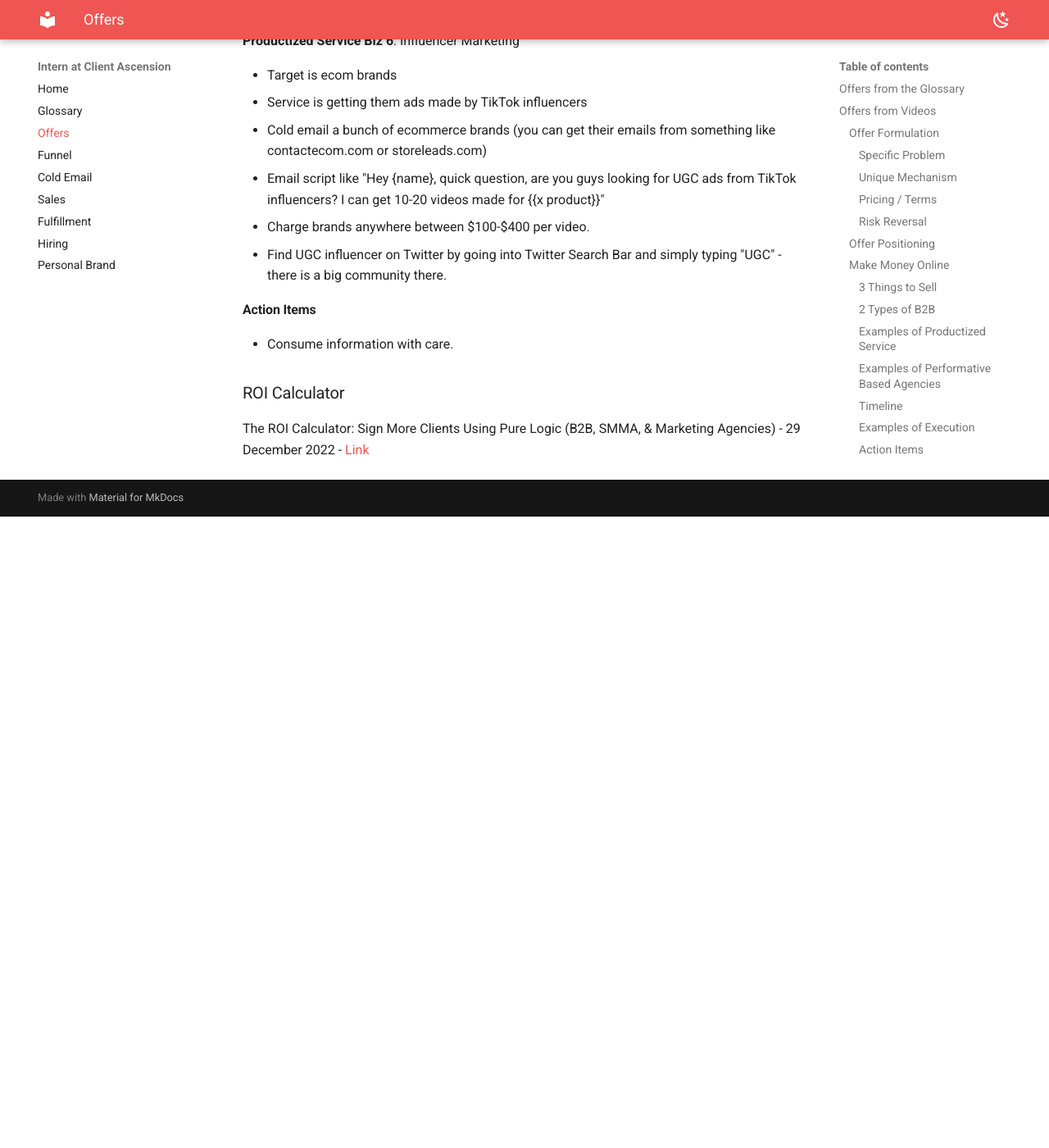
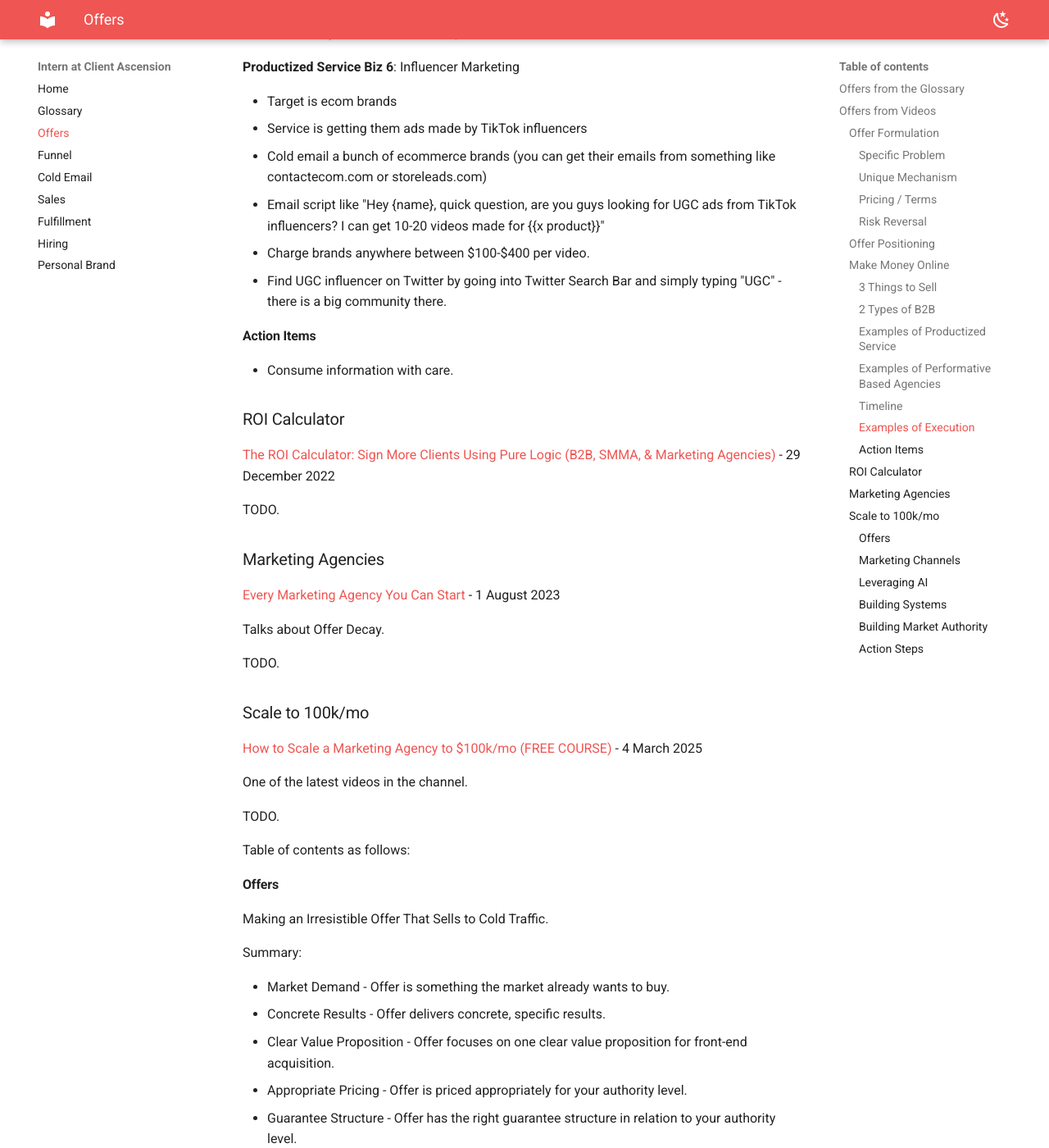
Before and after one commit to kantarcise/stopbeingpoor, an MkDocs documentation site: the page built from docs/offers.md, in a window 1280 px wide and 1400 px high, scrolled down 12810 px. Shown: the whole window at 82% size. Built offline with MkDocs 1.6.1 and Material for MkDocs 9.7.7, drawn with Linux system fonts in a browser that asks for light colours; before the commit the page ends 13440 px from its top, so only the background shows below that; some of the changed text lies outside the part shown.

Commit message:
better navigation, new content

```diff
--- a/docs/offers.md
+++ b/docs/offers.md
@@ -20,7 +20,7 @@
 
 ### Offer Formulation
 
-Offer Formulation: Getting Clients & Signing More Deals for SMMA, Marketing Agency, B2B companies - 2 Jan 2023 - [Link](https://www.youtube.com/watch?v=opE6MRW9Ceg) - I wrote all these notes while listening but the [doc is here too](https://gamma.app/docs/How-to-Create-an-Offer-that-Clients-Buy-Examples-Formulation-ldh3tzo3ui98hr7?mode=doc).
+[Offer Formulation: Getting Clients & Signing More Deals for SMMA, Marketing Agency, B2B companies](https://www.youtube.com/watch?v=opE6MRW9Ceg) - 2 Jan 2023 - I wrote all these notes while listening but the [doc is here too](https://gamma.app/docs/How-to-Create-an-Offer-that-Clients-Buy-Examples-Formulation-ldh3tzo3ui98hr7?mode=doc).
 
 Descending importance:
 
@@ -118,21 +118,23 @@
 
 - We make it easy for them by:
 
-- Writing cold email scripts
+    - Writing cold email scripts
 
-- Giving them the software for free
+    - Giving them the software for free
 
-- Giving them 3000 leads to send their cold emails to
+    - Giving them 3000 leads to send their cold emails to
 
-- Giving them Tweet templates & engagement
+    - Giving them Tweet templates & engagement
 
-- Twitter message scripts
+    - Twitter message scripts
 
-- Linkedin message scripts
+    - Linkedin message scripts
 
-- Turning their offer to high ticket offer
+    - Turning their offer to high ticket offer
 
-- Guaranteeing they add an Minimum $10k/mo in MRR or they don't pay.
+    - Guaranteeing they add an Minimum $10k/mo in MRR or they don't pay.
+
+That's a strong offer if I ever seen one.
 
 #### Pricing / Terms
 
@@ -181,9 +183,9 @@
 
     Here is a pricing mistake.
 
-    Offer: 60 short form pieces of content edited and 4 long form Youtube Videos Edited.
+    **Offer**: 60 short form pieces of content edited and 4 long form Youtube Videos Edited.
 
-    Price: $2000
+    **Price**: $2000
 
     This wouldn't be so bad if it was just the 60 pieces of short form content. But with the 4 long from Youtube Videos thrown in this becomes an unsustainable disaster.
 
@@ -219,11 +221,11 @@
 
 Here is the equation:
 
-> Relative Perception + Value Add
+> Pricing = Relative Perception + Value Add
 
-Relative Perception: "You are a video editor. What do video editors normally get paid?"
+**Relative Perception**: "You are a video editor. What do video editors normally get paid?"
 
-Value Add = "This guy has this incredibly unique system that he uses that sounds really promising. That's definitely worth something."
+**Value Add** = "This guy has this incredibly unique system that he uses that sounds really promising. That's definitely worth something."
 
 The **better unique mechanism** you have, the **higher you can charge**. See the [ROI Calculator](https://internatclientascension.kantarcise.com/offers/#roi-calculator).
 
@@ -240,11 +242,12 @@
 3. If it doesn't work you don't pay
 4. If it doesn't work we'll work with you until it does.
 
-You cannot do 1. Just do 2 or 3.
+You cannot do 1. Just do 2 or 3 when you get to that stage!
 
 ### Offer Positioning
 
-Offer Positioning: How to Get More Clients for your Agency or B2B Business - 12 December 2022 - [Link](https://www.youtube.com/watch?v=4uai8ZqWMmc)
+[Offer Positioning: How to Get More Clients for your Agency or B2B Business](https://www.youtube.com/watch?v=4uai8ZqWMmc)
+ - 12 December 2022
 
 Start off by getting these questions answered from your prospects:
 
@@ -285,7 +288,7 @@
 
 ### Make Money Online
 
-How To ACTUALLY Make Money Online - No BS Guide (Everything Else Is Garbage) - 8 November 2022 - [Link](https://www.youtube.com/watch?v=deAzlMzvhRU)
+[How To ACTUALLY Make Money Online - No BS Guide (Everything Else Is Garbage)](https://www.youtube.com/watch?v=deAzlMzvhRU) - 8 November 2022
 
 In order to acquire money you need to have somebody give it to you.
 
@@ -475,4 +478,48 @@
 
 ### ROI Calculator
 
-The ROI Calculator: Sign More Clients Using Pure Logic (B2B, SMMA, & Marketing Agencies) - 29 December 2022 - [Link](https://www.youtube.com/watch?v=FepWs1qV3xg)
+[The ROI Calculator: Sign More Clients Using Pure Logic (B2B, SMMA, & Marketing Agencies)]((https://www.youtube.com/watch?v=FepWs1qV3xg)) - 29 December 2022
+
+TODO.
+
+### Marketing Agencies
+
+[Every Marketing Agency You Can Start](https://www.youtube.com/watch?v=o3mlv73nknA) - 1 August 2023
+
+Talks about Offer Decay.
+
+TODO.
+
+
+### Scale to 100k/mo
+
+[How to Scale a Marketing Agency to $100k/mo (FREE COURSE)](https://www.youtube.com/watch?v=1T8CmTiA-Ks) - 4 March 2025
+
+One of the latest videos in the channel.
+
+TODO.
+
+Table of contents as follows:
+
+#### Offers
+
+Making an Irresistible Offer That Sells to Cold Traffic.
+
+Summary:
+
+- Market Demand - Offer is something the market already wants to buy.
+- Concrete Results - Offer delivers concrete, specific results.
+- Clear Value Proposition - Offer focuses on one clear value proposition for front-end acquisition.
+- Appropriate Pricing - Offer is priced appropriately for your authority level.
+- Guarantee Structure - Offer has the right guarantee structure in relation to your authority level.
+- New Opportunities - Offer makes new opportunities rather than replacing existing functions.
+
+#### Marketing Channels
+
+#### Leveraging AI
+
+#### Building Systems
+
+#### Building Market Authority
+
+#### Action Steps
```
Also changed, not shown: docs/funnel.md (+10 -0 lines), docs/glossary.md (+27 -1 lines).
